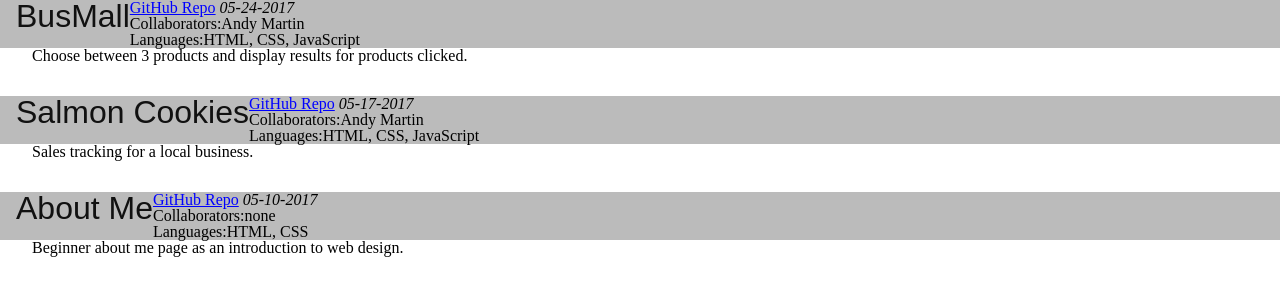
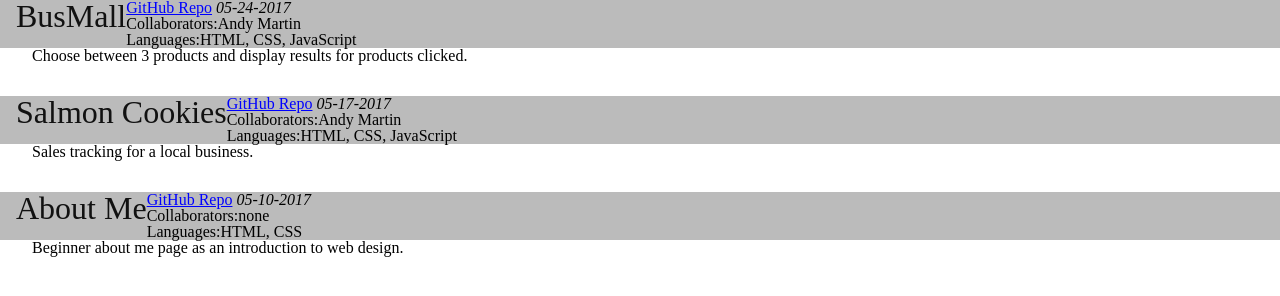
Before and after one commit to nickjaz/portfolio, a plain HTML site: page project.html in a window 1280 px wide. Drawn offline with Linux system fonts and the light colour scheme.

Commit message:
minor touch ups

```diff
--- a/base.css
+++ b/base.css
@@ -1,5 +1,5 @@
 * {
-  font-family: sans-serif;
+  font-family: helvetica sans-serif;
 }
 
 .clearfix {
@@ -15,7 +15,7 @@ h1 {
   margin-left: .5em;
   float: left;
   font-size: 2em;
-  font-family: sans-serif;
+  font-family: helvetica sans-serif;
   color: #111;
 }
 
--- a/modules.css
+++ b/modules.css
@@ -15,10 +15,6 @@
 
   nav {
     float: right;
-  }
-
-  .skills li {
-    list-style: circle;
   }
 
   .menu {
```
